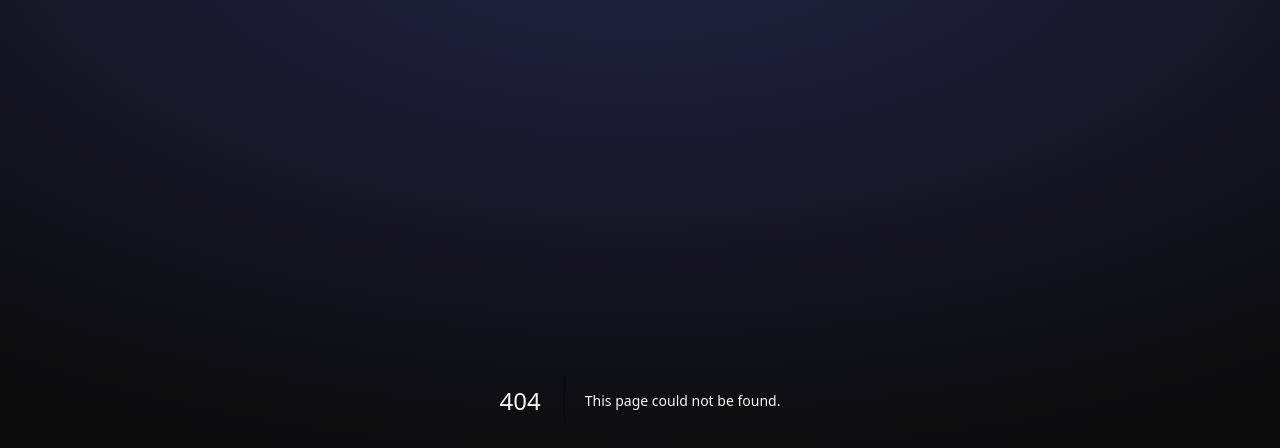
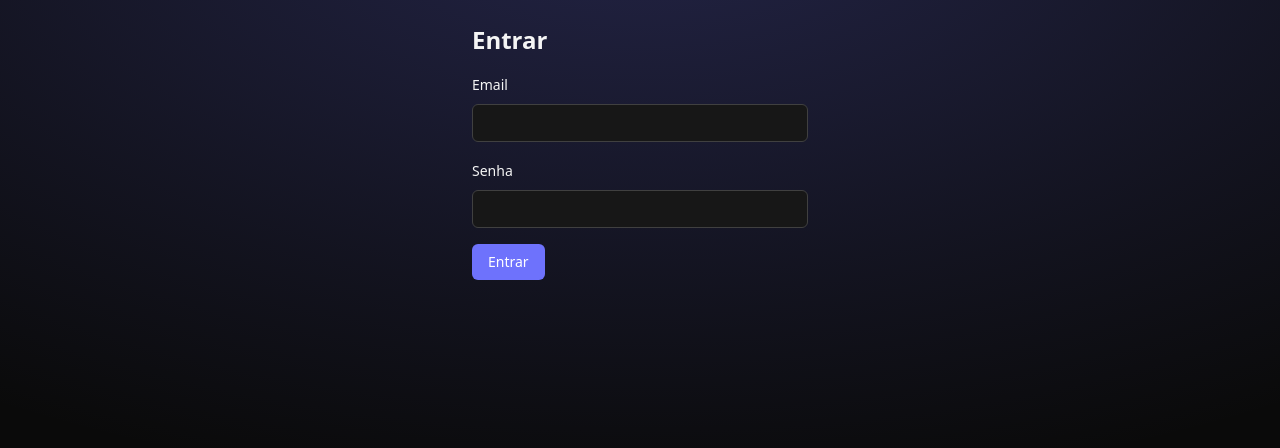
Before and after one commit to maria-eduarda-cagy/orbis-finance, a Next.js app: page /login in a window 1280 px wide. Before the commit this address had no page. Shown: the top 448 px of the page. Built offline with nearby package versions, Linux system fonts and the light colour scheme.

Commit message:
feat(auth): aprimorar login e sessão; integrar createBrowserClient e middleware SSR

```diff
--- /dev/null
+++ b/app/login/page.tsx
@@ -0,0 +1,44 @@
+"use client"
+import { useState, ChangeEvent } from "react"
+import { getSupabase } from "../../lib/supabaseClient"
+import { useRouter } from "next/navigation"
+import { Button } from "../../components/ui/button"
+import { Input } from "../../components/ui/input"
+
+export default function LoginPage() {
+  const router = useRouter()
+  const [email, setEmail] = useState("")
+  const [password, setPassword] = useState("")
+  const [error, setError] = useState<string | null>(null)
+  const [loading, setLoading] = useState(false)
+
+  async function onSubmit() {
+    setLoading(true)
+    setError(null)
+    const { error: err } = await getSupabase().auth.signInWithPassword({ email, password })
+    setLoading(false)
+    if (err) {
+      setError("Falha ao entrar")
+      return
+    }
+    router.push("/dashboard/month")
+  }
+
+  return (
+    <main className="p-6 max-w-sm mx-auto space-y-4">
+      <h1 className="text-2xl font-semibold">Entrar</h1>
+      <div className="space-y-2">
+        <label className="text-sm">Email</label>
+        <Input type="email" value={email} onChange={(e: ChangeEvent<HTMLInputElement>) => setEmail(e.target.value)} />
+      </div>
+      <div className="space-y-2">
+        <label className="text-sm">Senha</label>
+        <Input type="password" value={password} onChange={(e: ChangeEvent<HTMLInputElement>) => setPassword(e.target.value)} />
+      </div>
+      {error && <p className="text-red-600 text-sm">{error}</p>}
+      <Button onClick={onSubmit} disabled={loading}>
+        {loading ? "Entrando..." : "Entrar"}
+      </Button>
+    </main>
+  )
+}
--- /dev/null
+++ b/lib/supabaseClient.ts
@@ -0,0 +1,15 @@
+import { SupabaseClient } from "@supabase/supabase-js"
+import { createBrowserClient } from "@supabase/ssr"
+
+let client: SupabaseClient | null = null
+
+export function getSupabase(): SupabaseClient {
+  if (client) return client
+  const url = process.env.NEXT_PUBLIC_SUPABASE_URL
+  const key = process.env.NEXT_PUBLIC_SUPABASE_ANON_KEY
+  if (!url || !key) {
+    throw new Error("Supabase env não configurado")
+  }
+  client = createBrowserClient(url, key)
+  return client
+}
```
Also changed, not shown: middleware.ts (added, +42 -0 lines).
